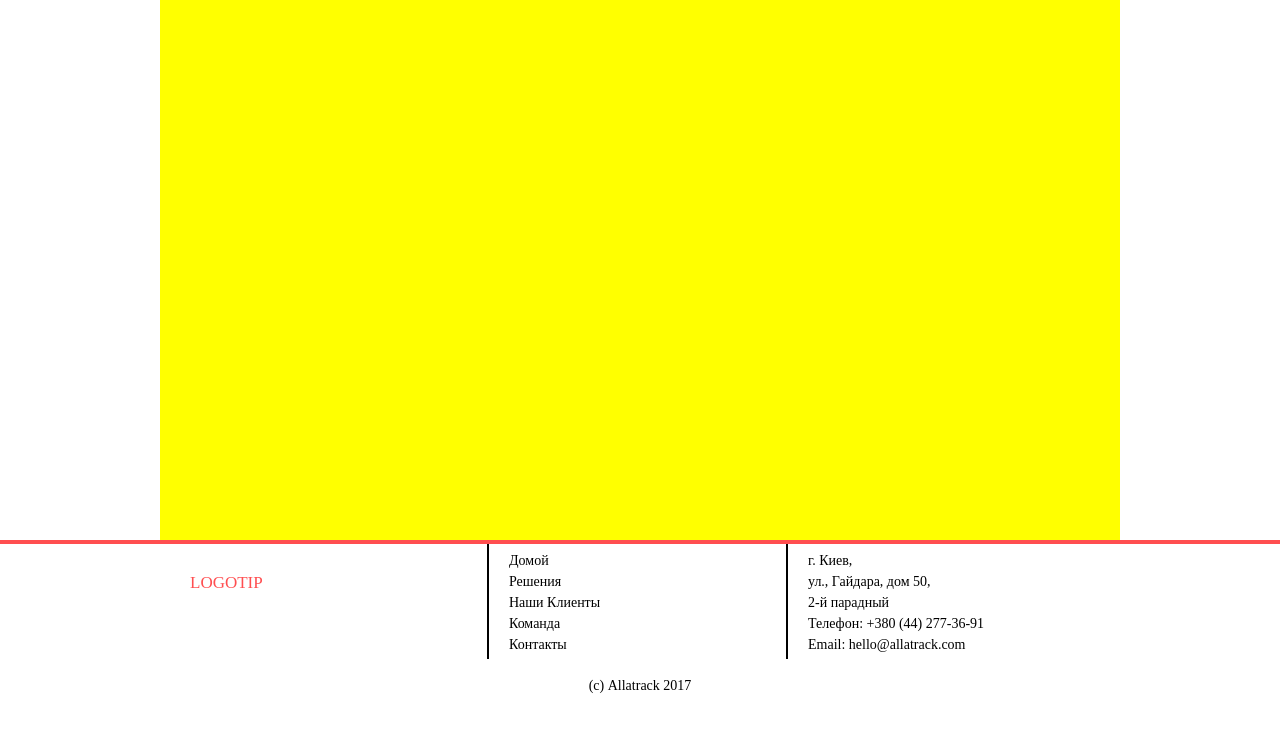
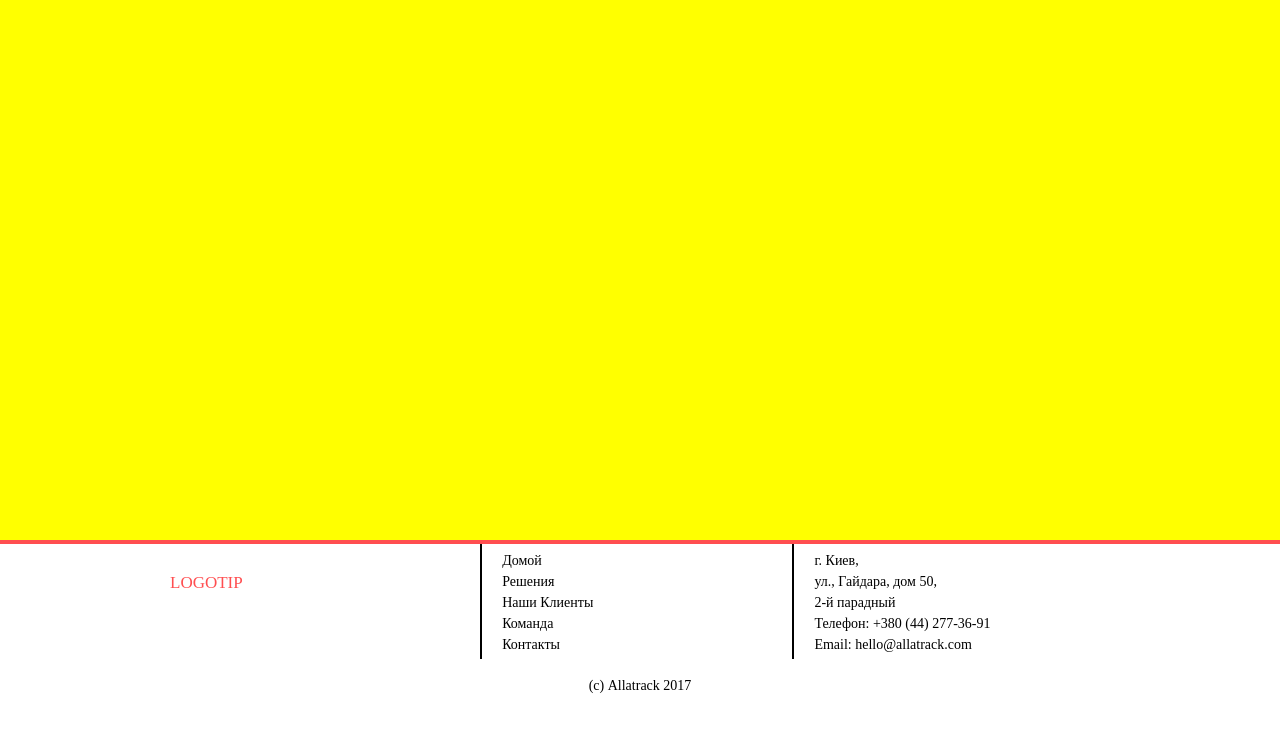
Before and after one commit to Radionovdon/A.T, a website: page index.html in a window 1280 px wide. Drawn offline with Linux system fonts and the light colour scheme.

Commit message:
footer ready

```diff
--- a/index.html
+++ b/index.html
@@ -2,6 +2,7 @@
 <html lang="en">
 <head>
 	<meta charset="UTF-8">
+	<meta name="viewport" content="width=device-width, initial-scale=1.0">
 	<title>allatrack</title>
 	<link rel="stylesheet" href="build/css/main.css">
 </head>
--- a/src/sass/style.scss
+++ b/src/sass/style.scss
@@ -1,9 +1,10 @@
+@media screen and (max-width: 1920px) and (min-width: 980px) {
 	.conteiner {
-	width: 900px;
+		width: 940px;
 		margin: 0 auto;
 	}
 	header {
-	width: 960px;
+		width: 100%;
 		height: 540px;
 		margin: 0 auto;
 		background-color: yellow;
@@ -70,3 +71,4 @@ footer {
 			}
 		}
 	}
+}
```
Also changed, not shown: build/css/main.css. Lines whose indentation alone changed are shown as unchanged.
